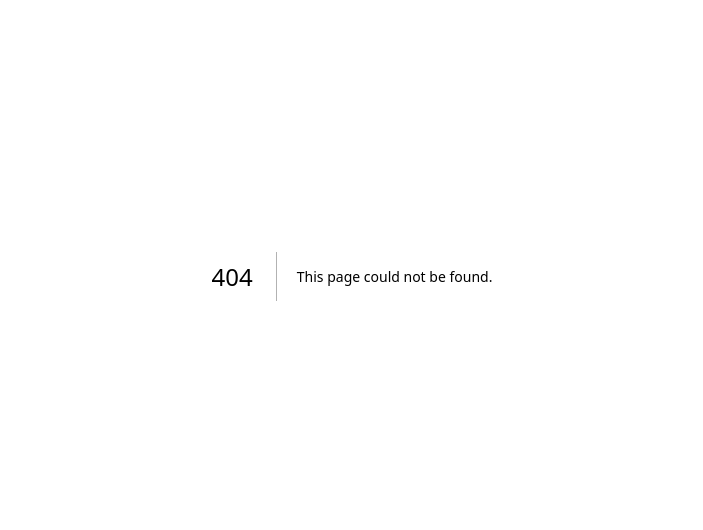
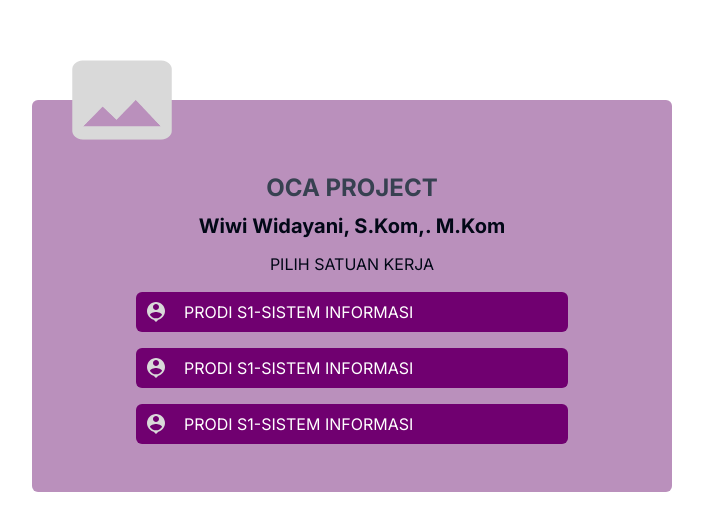
Before and after one commit to WakhidHasim/oca-frontend, a Next.js app: page /auth/verifikasi in a window 1280 px wide. Before the commit this address had no page. Shown: the part 124-654 px from the top of the page, without its empty margins (288-991 px from the left). Built offline with nearby package versions, Linux system fonts and the light colour scheme.

Commit message:
add page

```diff
--- /dev/null
+++ b/app/auth/verifikasi/page.tsx
@@ -0,0 +1,46 @@
+import Image from "next/image";
+
+export default function Verifikasi() {
+  return (
+    <div className="flex flex-col items-center justify-center h-screen">
+      <div className="floating-verif-icon">
+        <Image src="/no-image.png" width={100} height={80} alt="No Image"/>
+      </div>
+      <div className="bg-[#ba90bc] w-1/2 rounded-md p-8">
+        <div className="text-center mt-10 mb-3">
+          <h1 className="text-2xl text-gray-700 font-bold"> OCA PROJECT </h1>
+          <div className="mt-2 font-bold text-xl"> Wiwi Widayani, S.Kom,. M.Kom </div>
+        </div>
+        <div>
+          <h2 className="text-center"> PILIH SATUAN KERJA </h2>
+          <div className="w-3/4 mx-auto">
+            <div className="flex my-4 py-2 px-1 gap-2 bg-[#700070] rounded-md text-white">
+              <div className="px-1">
+                <Image src='/ic_baseline-person-pin.svg' width={24} height={24} alt="Icon" />
+              </div>
+              <div className="px-1">
+                PRODI S1-SISTEM INFORMASI
+              </div>
+            </div>
+            <div className="flex my-4 py-2 px-1 gap-2 bg-[#700070] rounded-md text-white">
+              <div className="px-1">
+                <Image src='/ic_baseline-person-pin.svg' width={24} height={24} alt="Icon" />
+              </div>
+              <div className="px-1">
+                PRODI S1-SISTEM INFORMASI
+              </div>
+            </div>
+            <div className="flex my-4 py-2 px-1 gap-2 bg-[#700070] rounded-md text-white">
+              <div className="px-1">
+                <Image src='/ic_baseline-person-pin.svg' width={24} height={24} alt="Icon" />
+              </div>
+              <div className="px-1">
+                PRODI S1-SISTEM INFORMASI
+              </div>
+            </div>
+          </div>
+        </div>
+      </div>
+    </div>
+  );
+}
```
